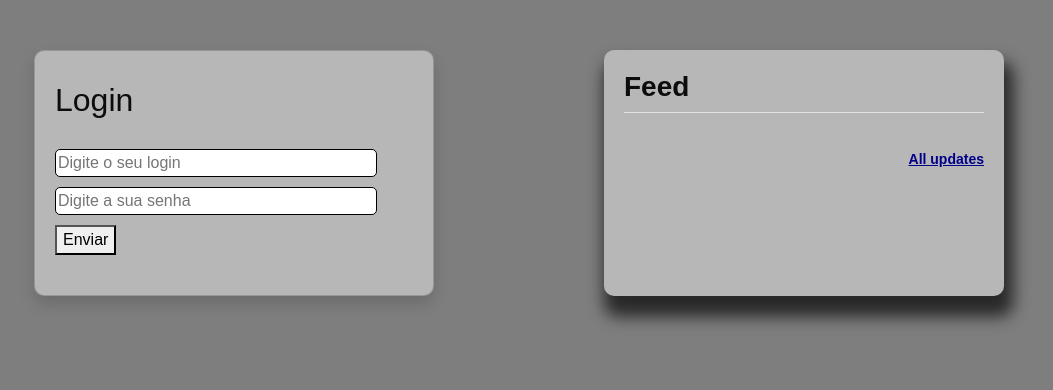
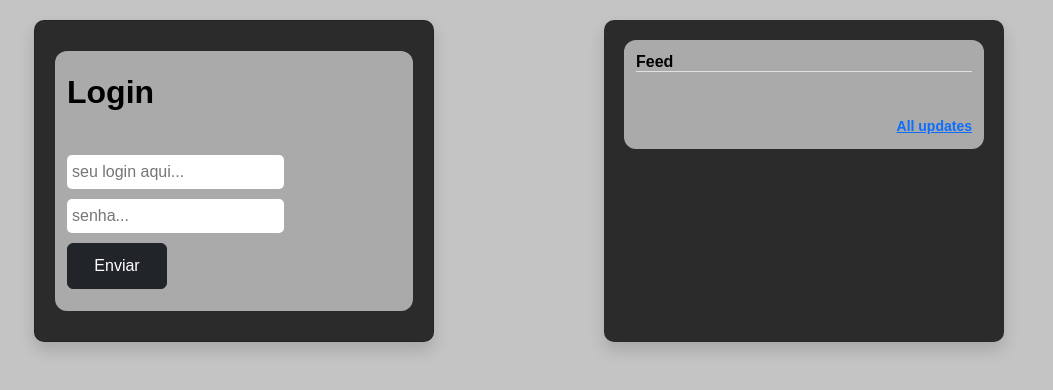
Before and after one commit to Leonardo2745/hub-comentarios, a plain HTML site: page FRONTEND/index.html in a window 1280 px wide. Shown: the whole page, without its empty margins (206-1259 px from the left). Drawn offline with nearby package versions, Linux system fonts and the light colour scheme; no server answers.

Commit message:
bug de estilização corrigido

```diff
--- a/FRONTEND/index.html
+++ b/FRONTEND/index.html
@@ -11,45 +11,49 @@
 </head>
 
 <body>
-    <div class="container text-center">
+    <div class="container">
         <div class="row">
             <div class="col">
+                <!-- LOGIN FORM -->
                 <div class="comments card shadow" id="login-form">
-                <h2>Login</h2>
+                    <div class="styleFeed">
+                    <h2><b>Login</b></h2>
+                    <br>
                     <form id="formLogin">
-                    <input type ="text" name="username" id="username" placeholder="Digite o seu login">
-                    <input type ="password" name="password" id="password" placeholder="Digite a sua senha"required>
-                    <button class="btn-submit" type="submit">Enviar</button>
+                        <input type="text" name="username" id="username" placeholder="seu login aqui..." required>
+                        <input type="password" name="password" id="password" placeholder="senha..." required>
+                        <button class="btn-submit btn btn-dark my-2" type="submit"> Enviar </button>
                     </form>
                 </div>
                 </div>
-
-
-            <div class="comments  disabled" id="form-comentario">
+                <!--NEW COMMENTS -->
+                <div class="comments shadow disabled" id="form-comentario">
+                    <div class="styleFeed">
                     <h3><b>HUB DE COMENTÁRIOS</b></h3>
                     <form id="formComment">
-                    <label for="autor">Digite o seu nome:</label>
+                        <label for="autor">Autor</label>
                         <input type="text" name="autor" id="inputAuthor" required>
-                    <label for="comentario">Digite seu comentário:</label>
-                    <textarea name="comentario" id="inputComment" cols="30" rows="7" required></textarea>
-                    <button type="submit" class="btn-submit"><b>Publicar</b></button>
+                        <label for="comentario">Digite seu comentário</label>
+                        <textarea name="comentario" id="inputComment" cols="30" rows="10" required></textarea>
+                        <button type="submit" class="btn-submit btn btn-dark my-2">Enviar</button>
                     </form>
                     </div>
+                </div>
+            </div>
+            <!--FEED: DISPLAY COMMENTS -->
+            <div class="comments col shadow">
+                <div class="styleFeed">
+                <h6 class="border-bottom "><b>Feed</b></h6>
+                <div id="comment-feed">
 
-        <div class="comments col">
-            <h3 class="border-bottom pb-2 mb-0"><b>Feed</b></h3>
-            <div id="comment-feed">
-                <div id="dateCommit">
+                </div>
+                <small class="d-block text-end mt-3">
+                    <a href="#">All updates</a>
+                </small>
 
             </div>
             </div>
-            <small class="d-block text-end mt-3">
-                <a href="#" style="color: darkblue;">All updates</a>
-            </small>
         </div>
-
-    </div>
-
     </div>
 
 
--- a/FRONTEND/style.css
+++ b/FRONTEND/style.css
@@ -1,23 +1,27 @@
 body {
   font-family: Arial, sans-serif;
-    background-color: rgb(126, 126, 126);
-
+  background-color: rgb(196, 196, 196);
 }
 
 .comments {
+  background-color: rgb(43, 43, 43);
   text-align: left;
   width: 400px;
   max-width: 400px;
-    margin: 50px auto;
+  margin: 20px auto;
   padding: 20px;
-    color: rgb(12, 12, 12);
+  color: rgb(0, 0, 0);
   font-weight: bolder;
+  /* border: 1px solid rgba(0, 0, 0, 0.2); */
   border-radius: 10px;
-    background-color: rgb(183, 183, 183);
-    box-shadow: 0.3rem 1rem 1rem 0.3rem rgb(42, 41, 41);;
 }
 
-.comments *{
+.styleFeed{
+  background-color: rgb(170, 170, 170);
+  padding:12px;
+  border-radius: 12px;
+}
+.comments * {
   display: block;
 }
 
@@ -26,58 +30,53 @@ body {
   margin-bottom: 10px;
 }
 
-#form-comentario textarea, input {
+#form-comentario textarea,
+input {
   display: block;
-    color: rgb(0, 0, 0);
+  color: rgb(17, 35, 41);
   border-radius: 5px;
-    border: 1px solid black;
+  border: none;
   background-color: rgb(255, 255, 255);
-    width: 90%;
-
+  padding: 5px;
+  margin-bottom: 12px;
 }
 
-#login-form *{
-    margin-top: 10px;
-    margin-bottom: 10px;
+.btn-submit {
+  margin-top: 25px;
+  padding: 10px;
+  width: 100px;
 }
-#Login-form * {
-    align-items: center;
+
+#login-form * {
   margin-top: 10px;
   margin-bottom: 10px;
 }
 
-
-#form-comentario .btn-submit{
-    margin-top: 25px;
-    padding: 10px;
-    width: 100px;
-    border-radius: 12px;
-
+#login-form,
+#form-comentario {
+  height: fit-content;
 }
 
-#form-comentario form{
+#form-comentario form {
   margin: 10px auto 0px auto;
   padding: 10px auto 0px auto;
 }
 
-.secComment{
-    justify-content: left;
+.date-style {
+  display: inline;
+  font-size: smaller;
+  height: fit-content;
 }
 
-#dateCommit{
-   font-size: 12px;
-   text-align: center;
+.disabled {
+  display: none;
 }
 
-.disabled{
-    display:none;
-}
-
-.comments{
+.comments {
   transition: all 0.5s ease;
 }
 
-.comments.disabled{
+.comments.disabled {
   opacity: 0;
   pointer-events: none;
 }
```
Lines whose indentation alone changed are shown as unchanged.
